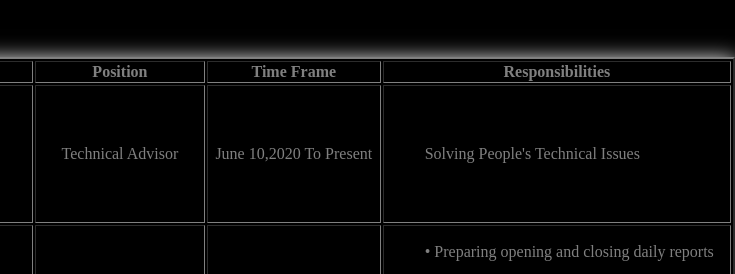
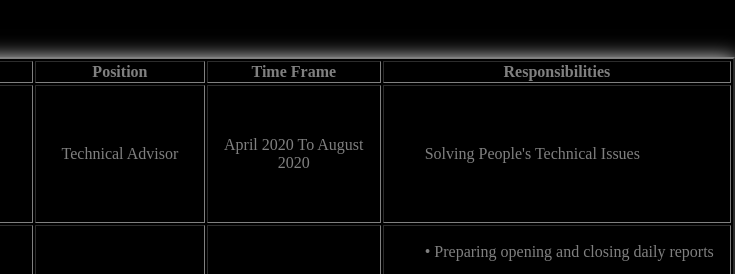
Before and after one commit to mukitkaisar/mukitkaisar.github.io, a plain HTML site: page professionaldetails.html in a window 1280 px wide. Shown: the part 313-587 px from the top of the page, 545-1280 px from the left. Drawn offline with Linux system fonts and the light colour scheme.

Commit message:
Update professionaldetails.html
Correction

```diff
--- a/professionaldetails.html
+++ b/professionaldetails.html
@@ -224,7 +224,7 @@
 <tr>
 		<td class="company-name"><a href="https://www.apple.com/ca/" target="_blank"><img width="130" src="apple.png"></a></td>
 		<td class="position">Technical Advisor</td>
-		<td class="duration">June 10,2020 To Present</td>
+		<td class="duration">April 2020 To August 2020</td>
 		<td>
 			<ul>Solving People's Technical Issues</ul>
 
```
